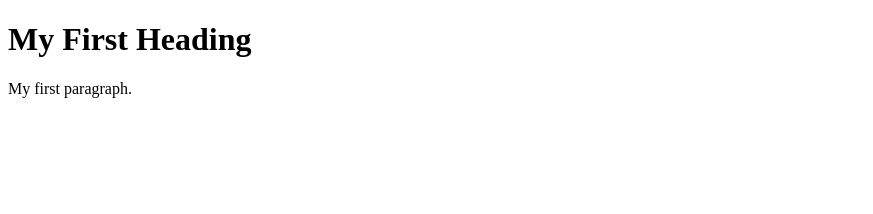
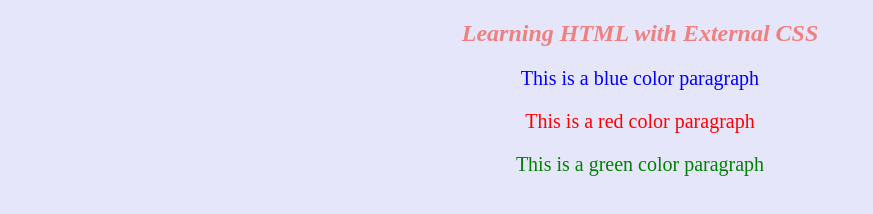
Before and after one commit to tiagovaz/public_page, a plain HTML site: page index.html in a window 1280 px wide. Shown: the whole page, without its empty margins (0-873 px from the left). Drawn offline with Linux system fonts and the light colour scheme.

Commit message:
Update index.html

```diff
--- a/index.html
+++ b/index.html
@@ -1,9 +1,12 @@
- <!DOCTYPE html>
+<!DOCTYPE html>
 <html>
-<body>
-
-<h1>My First Heading</h1>
-<p>My first paragraph.</p>
-
-</body>
+<head>
+    <link rel="stylesheet" type="text/css" href="style.css">
+    </head>
+  <body>
+   <h2>Learning HTML with External CSS</h2>
+    <p class="blue">This is a blue color paragraph</p>
+    <p class="red">This is a red color paragraph</p>
+    <p class="green">This is a green color paragraph</p>
+  </body>
 </html>
```
